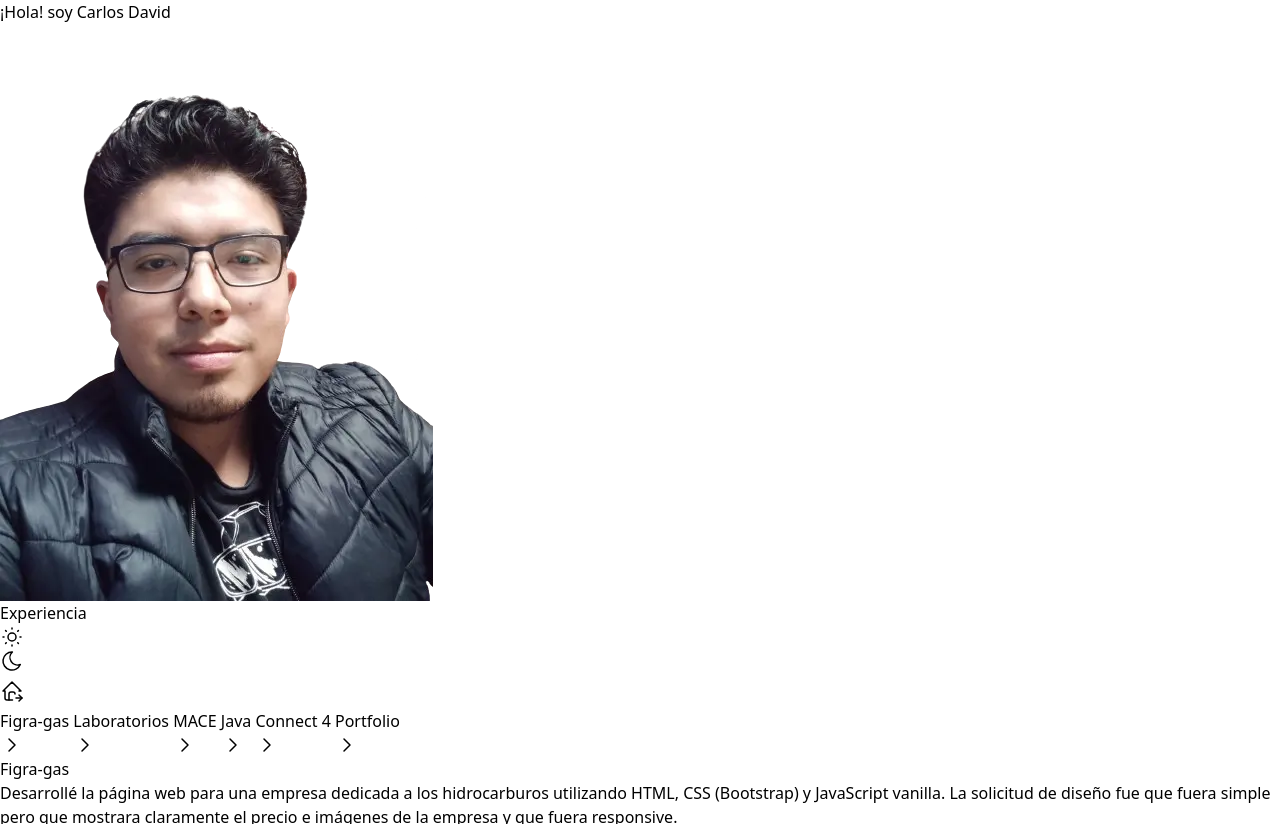
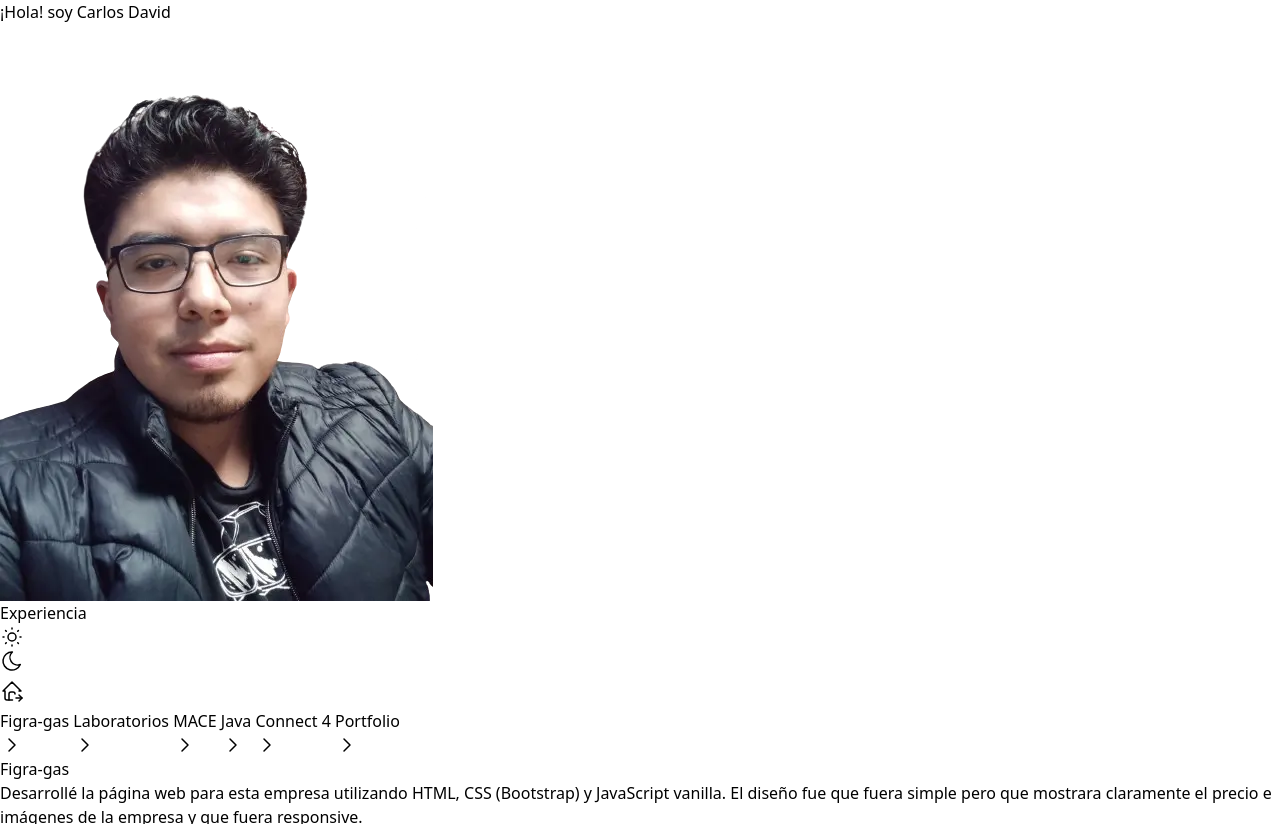
Before and after one commit to CDavidDv/portfolio, an Astro site: page / in a window 1280 px wide. Shown: the top 824 px of the page. Built offline with nearby package versions, Linux system fonts and the light colour scheme; Astro itself is replaced by a stand-in of ours.

Commit message:
small texts

```diff
--- a/src/components/DetailProjects.astro
+++ b/src/components/DetailProjects.astro
@@ -20,7 +20,7 @@ const projects = [
 {
         "id": "1",
         "tittle": "Figra-gas",
-        "description": "Desarrollé la página web para una empresa dedicada a los hidrocarburos utilizando HTML, CSS (Bootstrap) y JavaScript vanilla. La solicitud de diseño fue que fuera simple pero que mostrara claramente el precio e imágenes de la empresa y que fuera responsive.",
+        "description": "Desarrollé la página web para esta empresa utilizando HTML, CSS (Bootstrap) y JavaScript vanilla. El diseño fue que fuera simple pero que mostrara claramente el precio e imágenes de la empresa y que fuera responsive.",
         "technologies": ["javascript", "css", "html","bootstrap", "mysql", "php"],
         "urlweb": "https://www.figragas.com/",
         "url": "https://github.com/CDavidDv/Figra-Gas",
@@ -38,7 +38,7 @@ const projects = [
     {
         "id": "3",
         "tittle": "MACE",
-        "description": "Desarrollé un emprendimiento con unos compañeros de la universidad enfocado en el desarrollo de páginas web, aplicaciones web y de escritorio, entre otros proyectos. Para la creación de estos, utilizamos un framework llamado Astro.build, HTML, CSS (Tailwind), y JavaScript.",
+        "description": "Desarrollé un emprendimiento con unos compañeros de la universidad enfocado en el desarrollo de páginas web, aplicaciones web y de escritorio. Para su creación, utilizamos Astro, HTML, CSS (Tailwind), y JavaScript.",
         "technologies": ["javascript", "css", "html","tailwind", "astro"],
         "urlweb": "https://www.mace-technology.com/",
         "url": "https://github.com/CDavidDv/mace-technology",
```
